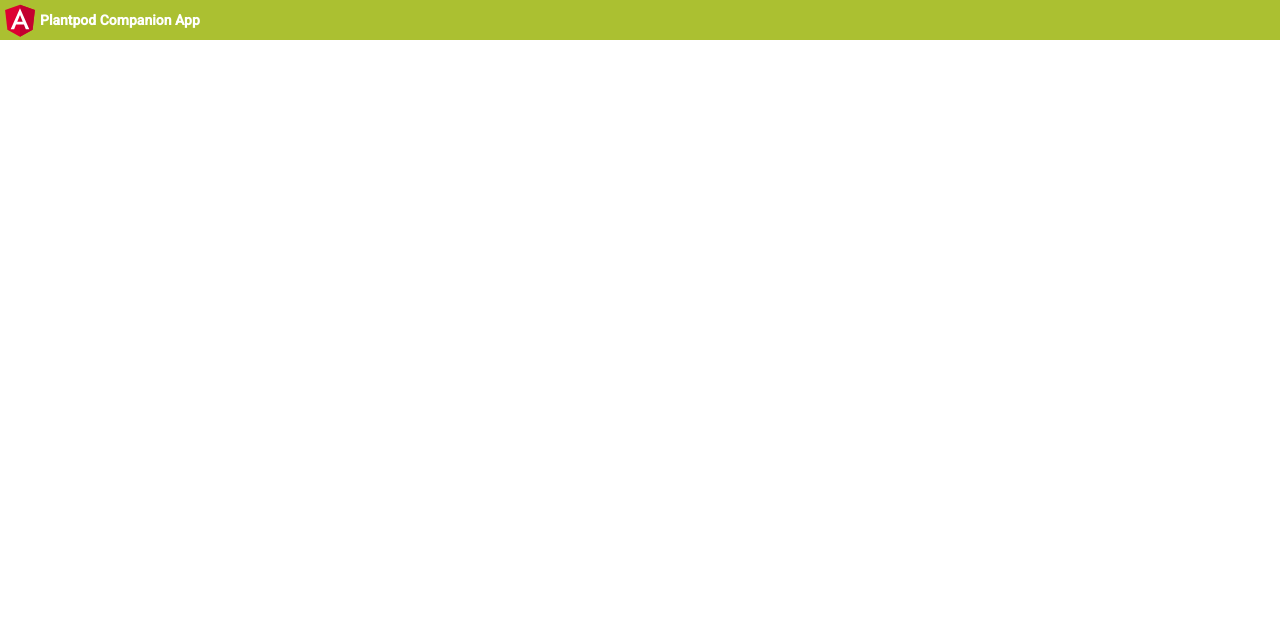
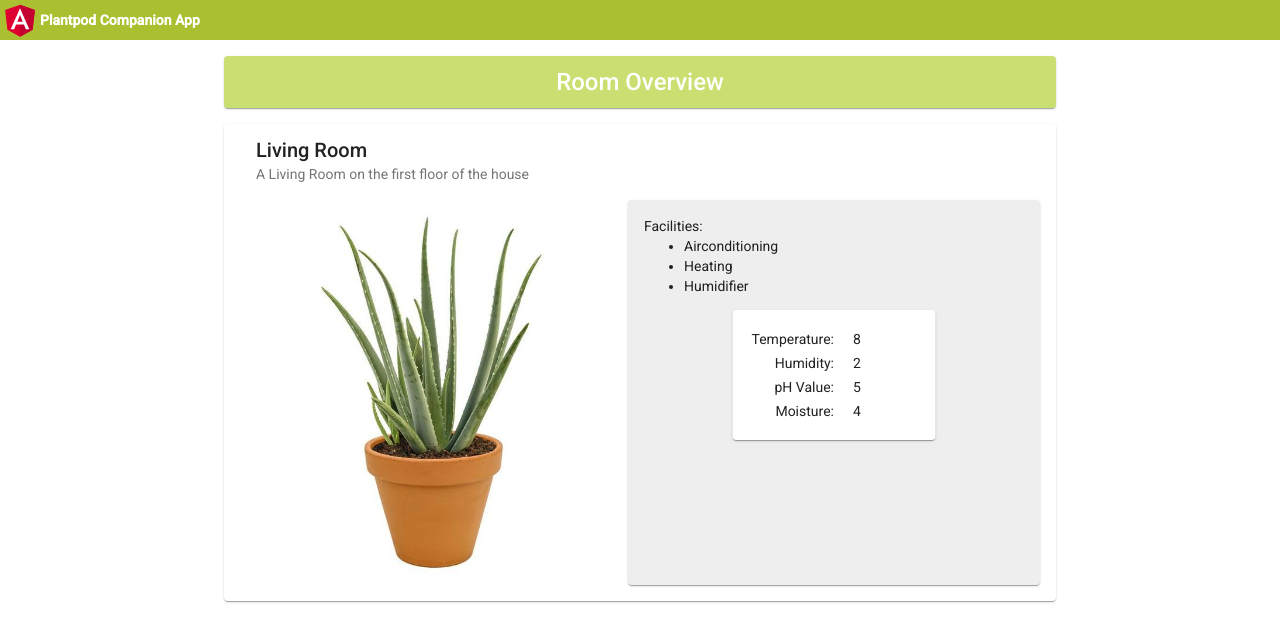
Before and after one commit to akasha19/plant-pod, an Angular app in the folder frontend/plant-pod-companion/: page /room-details in a window 1280 px wide. Before the commit this address led to /. Shown: the top 642 px of the page. Built offline with nearby package versions, Linux system fonts and the light colour scheme.

Commit message:
Resolved Comments

```diff
--- a/frontend/plant-pod-companion/src/app/app.module.ts
+++ b/frontend/plant-pod-companion/src/app/app.module.ts
@@ -33,7 +33,7 @@ import { RoomDetailsPageComponent } from './room-details-page/room-details-page.
         component: PlantpediaPageComponent
       },
       {
-        path: 'roomdetails',
+        path: 'room-details',
         component: RoomDetailsPageComponent
       }
     ])
--- a/frontend/plant-pod-companion/src/app/room-details-page/room-details-page.component.html
+++ b/frontend/plant-pod-companion/src/app/room-details-page/room-details-page.component.html
@@ -5,16 +5,16 @@
     <mat-card class="main-card">
         <mat-card-header>
             <mat-card-title>{{room.roomName}}</mat-card-title>
+            <mat-card-subtitle>{{room.shortDescription}}</mat-card-subtitle>
         </mat-card-header>
         <mat-card-content class="wrapper">
             <div class="half"><img class="fit" src={{room.imageSource}}> </div>
             <mat-card class="text-card half">
-                <mat-card-subtitle>{{room.shortDescription}}</mat-card-subtitle>
                 Facilities:
                 <ul>
                     <li *ngFor="let facility of room.facilities">{{facility}}</li>
                 </ul>
-                <sensor-overview></sensor-overview>
+                <sensor-overview [id]="room.sensorId"></sensor-overview>
             </mat-card>
         </mat-card-content>
     </mat-card>
--- a/frontend/plant-pod-companion/src/app/room-details-page/room-details-page.component.scss
+++ b/frontend/plant-pod-companion/src/app/room-details-page/room-details-page.component.scss
@@ -6,13 +6,14 @@
     min-width: 17rem;
     width:50%;
     margin-top: 0;
+}
 
-}
 .wrapper{
     display: flex;
     width: 100%;
     gap: 0.5rem;
 }
+
 .fit{
     width:100%
 }
--- a/frontend/plant-pod-companion/src/app/room-details-page/room-details-page.component.ts
+++ b/frontend/plant-pod-companion/src/app/room-details-page/room-details-page.component.ts
@@ -10,9 +10,7 @@ import { Room } from "../types/Room";
 export class RoomDetailsPageComponent implements OnInit {
 
   room: Room | undefined;
-  sensor: Sensor | undefined;
 
-  constructor() { }
 
   ngOnInit(): void {
     this.room =
@@ -25,17 +23,5 @@ export class RoomDetailsPageComponent implements OnInit {
       imageSource: "../assets/img/aloevera.jpg"
 
     }
-
-    this.sensor =
-    {
-      id: "1",
-      humidity: 50,
-      ph: 6.5,
-      temperature: 15,
-      moisture: 10
-
-    }
-
   }
-
 }
--- a/frontend/plant-pod-companion/src/app/sensor-overview/sensor-overview.component.scss
+++ b/frontend/plant-pod-companion/src/app/sensor-overview/sensor-overview.component.scss
@@ -4,7 +4,7 @@
     width: 45%;
     left: 50%;
     transform: translate(-50%, 0);
-    max-width: 20rem
+    max-width: 20rem;
 }
 
 table{
```
